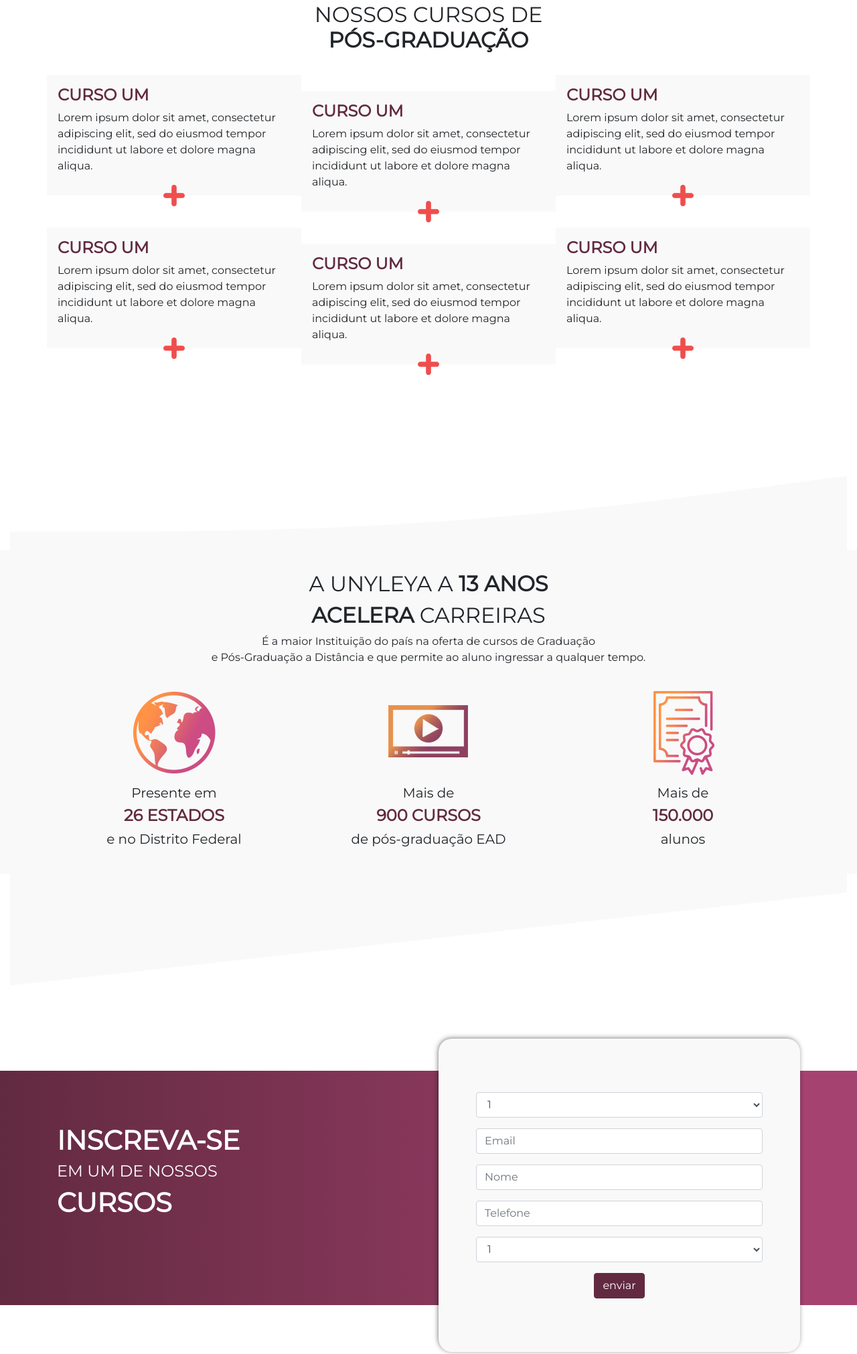
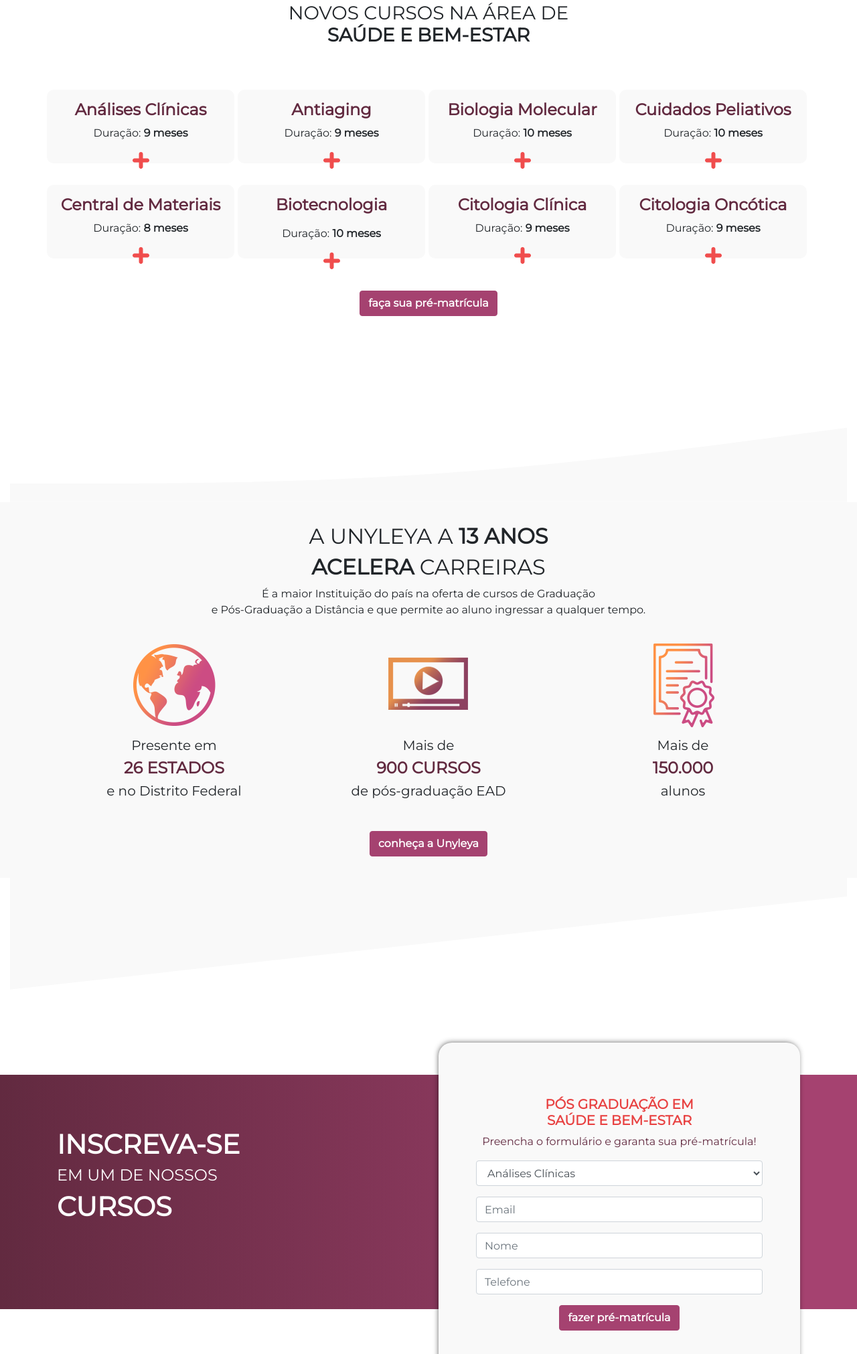
Before and after one commit to larissa-oliveira/unyleya-teste, a plain HTML site: page index.html in a window 1280 px wide. Shown: the part 694-2716 px from the top of the page at 67% size. Drawn offline with nearby package versions, Linux system fonts and the light colour scheme.

Commit message:
ultimos ajustes

```diff
--- a/css/main.css
+++ b/css/main.css
@@ -3,86 +3,97 @@
 *{
     font-family: 'Montserrat', sans-serif;
 }
-
 body{
     background-color: #ffffff;
 }
-
+.nav-link{
+    color: #622a40;
+    font-weight: 700;
+}
 .carousel-caption{
     text-align: right;
     top: 10rem;
     right: 10%;
 }
-
 .carousel-caption h4{
     font-weight: 700;
 }
-
 .btn-light {
     color: #fff;
-    background-color: #622a40;
-    border-color: #622a40;
+    background-color: #a54270;
+    border-color: #a54270;
+    font-weight: 700;
 }
-
 #novos-cursos{
     margin-top: 5rem;
 }
-
 .curso{
     background-color: #f9f9f9;
-    padding: 1rem;
+    padding: 1rem .5rem;
     margin-bottom: .5rem;
-    height: 180px;
+    height: 110px;
+    text-align: center;
+    margin-right: 5px;
+    border-radius: 10px;
 }
-
-.curso-meio{
+.curso-baixo{
     background-color: #f9f9f9;
     padding: 1rem;
     margin-top: 1.5rem;
-    height: 180px;
+    height: 110px;
+    text-align: center;
+    margin-right: 5px;
+    border-radius: 10px;
+    padding: 1rem .5rem;
 }
-
-.curso h4, .curso-meio h4{
+.curso h4, .curso-baixo h4{
     color: #622a40;
     font-weight: 700;
 }
+.plus{
+    transition: transform .2s;
+}
+.plus:hover {
+    transform: scale(1.1);
+    cursor: pointer;
+}
+#linha-cursos-1{
+    margin-top: 3.5rem;
+}
 
-#linha-cursos-1, #linha-cursos-2{
+ #linha-cursos-2, #linha-cursos-3{
     margin-top: 1.5rem;
 }
-
 #sobre-unyleya{
     background-color: #f9f9f9;
     padding: 2rem 0 2rem 0;
 }
-
 #sobre-unyleya h4{
     color: #622a40;
     font-weight: 700;
 }
-
+.btn-conheca{
+    margin-top: 2.5rem;
+}
 #wave-top > svg, #wave-bottom > svg{
     display: block;
     margin: 0;
     padding: 0;
+}
 
-}
 #cta{
     margin-top: 1rem;
     background: rgb(2,0,36);
     background: linear-gradient(90deg, rgba(2,0,36,1) 0%, rgba(98,42,64,1) 0%, rgba(165,66,112,1) 92%);
     height: 350px;
 }
-
 .txt-cta{
     color: #ffffff;
     margin: 5rem 0 5rem 0;
 }
-
 .txt-cta h1{
     font-weight: 700;
 }
-
 form{
     background-color: #f9f9f9;
     border-radius: 20px;
@@ -94,8 +105,20 @@ form{
     box-shadow: -1px -1px 8px -2px rgba(0,0,0,0.76);
 }
 
+form h5{
+    color: #e84242;
+    font-weight: 600;
+    text-transform: uppercase;
+}
+
+form p{
+    color: #622a40;
+}
+
 #footer{
     background-color: #f9f9f9;
-    height: 100px;
-    margin-top: 5rem;
+    height: 50px;
+    margin-top: 10rem;
+    padding-top: 1rem;
+    display: block;
 }
--- a/index.html
+++ b/index.html
@@ -1,20 +1,41 @@
 <!DOCTYPE html>
 <html lang="en">
+
 <head>
     <meta charset="UTF-8">
     <meta name="viewport" content="width=device-width, initial-scale=1.0">
     <meta http-equiv="X-UA-Compatible" content="ie=edge">
 
-    <link rel="stylesheet" href="https://stackpath.bootstrapcdn.com/bootstrap/4.4.0/css/bootstrap.min.css" integrity="sha384-SI27wrMjH3ZZ89r4o+fGIJtnzkAnFs3E4qz9DIYioCQ5l9Rd/7UAa8DHcaL8jkWt" crossorigin="anonymous">
+    <link rel="stylesheet" href="https://stackpath.bootstrapcdn.com/bootstrap/4.4.0/css/bootstrap.min.css"
+        integrity="sha384-SI27wrMjH3ZZ89r4o+fGIJtnzkAnFs3E4qz9DIYioCQ5l9Rd/7UAa8DHcaL8jkWt" crossorigin="anonymous">
     <link rel="stylesheet" href="css/main.css">
     <title>Faculdade Unyleya</title>
 </head>
+
 <body>
     <header class="container-fluid">
-        <nav class="navbar navbar-light bg-light">
+        <nav class="navbar sticky-top navbar-light bg-light navbar-expand-lg">
             <a class="navbar-brand" href="#">
                 <img src="img/logo-unyleya.png" width="200" height="70" class="d-inline-block align-top" alt="">
             </a>
+
+            <button class="navbar-toggler" type="button" data-toggle="collapse" data-target="#navbarTogglerDemo01" aria-controls="navbarText" aria-expanded="false" aria-label="Toggle navigation">
+                <span class="navbar-toggler-icon"></span>
+            </button>
+
+            <div class="collapse navbar-collapse justify-content-end" id="navbarTogglerDemo01">
+            <ul class="nav">
+                <li class="nav-item">
+                    <a class="nav-link" href="#novos-cursos">CURSOS</a>
+                </li>
+                <li class="nav-item">
+                    <a class="nav-link" href="#sobre-unyleya">A UNYLEYA</a>
+                </li>
+                <li class="nav-item">
+                    <a class="nav-link" href="#cta">INSCREVA-SE</a>
+                </li>
+            </ul>
+        </div>
         </nav>
     </header>
 
@@ -24,12 +45,12 @@
                 <div class="carousel-item active">
                     <img src="img/bg-slide.png" class="d-block w-100" alt="...">
                 </div>
-                      <div class="carousel-caption d-none d-md-block">
+                <div class="carousel-caption d-md-block">
                     <h4>PÓS-GRADUAÇÃO UNYLEYA</h4>
                     <h1>Conheça os novos</h1>
                     <h1>cursos na área da</h1>
                     <h1>saúde.</h1>
-                            <button type="button" class="btn btn-light">conheça ></button>
+                    <a class="btn btn-light" href="#cta">escolha um curso</a>
                 </div>
             </div>
         </div>
@@ -39,71 +60,79 @@
         <div class="container">
             <div class="row">
                 <div class="col-md">
-                <h2 class="text-center">
-                    NOSSOS CURSOS DE<br>
-                    <strong>PÓS-GRADUAÇÃO</strong>
-                </h2>
+                    <h3 class="text-center">
+                        NOVOS CURSOS NA ÁREA DE<br>
+                        <strong>SAÚDE E BEM-ESTAR</strong>
+                    </h3>
                 </div>
             </div>
             <div id="linha-cursos-1">
                 <div class="row">
                     <div class="col-md curso">
-                            <h4>CURSO UM</h4>
-                            <p> Lorem ipsum dolor sit amet, consectetur
-                                adipiscing elit, sed do eiusmod tempor incididunt ut labore et dolore magna aliqua.
-                            </p>
-                            <img src="img/add.svg" width="32px" alt="" class="mx-auto d-block">
-                        </div>
-                        <div class="col-md curso-meio">
-                            <h4>CURSO UM</h4>
-                                <p> Lorem ipsum dolor sit amet, consectetur
-                                    adipiscing elit, sed do eiusmod tempor incididunt ut labore et dolore magna aliqua.
-                                </p>
-                                <img src="img/add.svg" width="32px" alt="" class="mx-auto d-block">
+                        <h4>Análises Clínicas</h4>
+                        <p>Duração: <strong>9 meses</strong></p>
+                        <img src="img/add.svg" width="25px" alt="" class="mx-auto d-block plus">
                     </div>
                     <div class="col-md curso">
-                                <h4>CURSO UM</h4>
-                                <p> Lorem ipsum dolor sit amet, consectetur
-                                        adipiscing elit, sed do eiusmod tempor incididunt ut labore et dolore magna aliqua.
-                                    </p>
-                                <img src="img/add.svg" width="32px" alt="" class="mx-auto d-block">
+                        <h4>Antiaging</h4>
+                        <p>Duração: <strong>9 meses</strong></p>
+                        <img src="img/add.svg" width="25px" alt="" class="mx-auto d-block plus">
+                    </div>
+                    <div class="col-md curso">
+                        <h4>Biologia Molecular</h4>
+                        <p>Duração: <strong>10 meses</strong></p>
+                        <img src="img/add.svg" width="25px" alt="" class="mx-auto d-block plus">
+                    </div>
+                    <div class="col-md curso">
+                        <h4>Cuidados Peliativos</h4>
+                        <p>Duração: <strong>10 meses</strong></p>
+                        <img src="img/add.svg" width="25px" alt="" class="mx-auto d-block plus">
                     </div>
                 </div>
             </div>
 
-
             <div id="linha-cursos-2">
                 <div class="row">
                     <div class="col-md curso">
-                                <h4>CURSO UM</h4>
-                                <p> Lorem ipsum dolor sit amet, consectetur
-                                    adipiscing elit, sed do eiusmod tempor incididunt ut labore et dolore magna aliqua.
-                                </p>
-                                <img src="img/add.svg" width="32px" alt="" class="mx-auto d-block">
-                            </div>
-                            <div class="col-md curso-meio">
-                                <h4>CURSO UM</h4>
-                                    <p> Lorem ipsum dolor sit amet, consectetur
-                                        adipiscing elit, sed do eiusmod tempor incididunt ut labore et dolore magna aliqua.
-                                    </p>
-                                    <img src="img/add.svg" width="32px" alt="" class="mx-auto d-block">
+                        <h4>Central de Materiais</h4>
+                        <p>Duração: <strong>8 meses</strong></p>
+                        <img src="img/add.svg" width="25px" alt="" class="mx-auto d-block plus">
                     </div>
                     <div class="col-md curso">
-                                    <h4>CURSO UM</h4>
-                                    <p> Lorem ipsum dolor sit amet, consectetur
-                                            adipiscing elit, sed do eiusmod tempor incididunt ut labore et dolore magna aliqua.
-                                        </p>
-                                    <img src="img/add.svg" width="32px" alt="" class="mx-auto d-block">
+                        <h4>Biotecnologia</h4>
+                        <p></p>Duração: <strong>10 meses</strong></p>
+                        <img src="img/add.svg" width="25px" alt="" class="mx-auto d-block plus">
+                    </div>
+                    <div class="col-md curso">
+                        <h4>Citologia Clínica</h4>
+                        <p>Duração: <strong>9 meses</strong></p>
+                        <img src="img/add.svg" width="25px" alt="" class="mx-auto d-block plus">
+                    </div>
+                    <div class="col-md curso">
+                            <h4>Citologia Oncótica</h4>
+                            <p>Duração: <strong>9 meses</strong></p>
+                            <img src="img/add.svg" width="25px" alt="" class="mx-auto d-block plus">
                         </div>
                 </div>
             </div>
+
+            <div class="row">
+                <div class="col text-center">
+                    <a class="btn btn-light btn-conheca" href="#cta">faça sua pré-matrícula</a>
+                </div>
+            </div>
+
         </div>
     </section>
 
     <section id="wave-top" class="container-fluid">
         <div class="row">
             <div class="col">
-                <svg xmlns="http://www.w3.org/2000/svg" viewBox="0 0 1440 320"><path fill="#f9f9f9" fill-opacity="1" d="M0,288L120,288C240,288,480,288,720,272C960,256,1200,224,1320,208L1440,192L1440,320L1320,320C1200,320,960,320,720,320C480,320,240,320,120,320L0,320Z"></path></svg>
+                <svg xmlns="http://www.w3.org/2000/svg" viewBox="0 0 1440 320">
+                    <path fill="#f9f9f9" fill-opacity="1"
+                        d="M0,288L120,288C240,288,480,288,720,272C960,256,1200,224,1320,208L1440,192L1440,320L1320,320C1200,320,960,320,720,320C480,320,240,320,120,320L0,320Z">
+                    </path>
+                </svg>
             </div>
         </div>
     </section>
@@ -142,6 +171,12 @@
                     <h5>alunos</h5>
                 </div>
             </div>
+
+            <div class="row">
+                <div class="col text-center">
+                        <button class="btn btn-light btn-conheca">conheça a Unyleya</button>
+                </div>
+            </div>
         </div>
     </section>
 
@@ -166,13 +201,21 @@
 
                 <div class="col-md">
                     <form>
+                        <h5 class="text-center">Pós Graduação em <br >Saúde e Bem-Estar</h5>
+                        <p class="text-center">
+                            Preencha o formulário e garanta sua pré-matrícula!
+                        </p>
                         <div class="form-group">
-                                  <select class="form-control" id="exampleFormControlSelect1" placeholder="Selecione um curso">
-                                    <option>1</option>
-                                    <option>2</option>
-                                    <option>3</option>
-                                    <option>4</option>
-                                    <option>5</option>
+                            <select class="form-control" id="exampleFormControlSelect1"
+                                placeholder="Selecione um curso">
+                                <option>Análises Clínicas</option>
+                                <option>Antiaging</option>
+                                <option>Biologia Molecular</option>
+                                <option>Cuidados Peliativos</option>
+                                <option>Central de Materiais</option>
+                                <option>Biotecnologia</option>
+                                <option>Citologia Clínica</option>
+                                <option>Citologia Oncótica</option>
                             </select>
                         </div>
                         <div class="form-group">
@@ -182,19 +225,11 @@
                             <input type="text" placeholder="Nome" class="form-control" id="exampleFormControlInput1">
                         </div>
                         <div class="form-group">
-                                    <input type="text" placeholder="Telefone" class="form-control" id="exampleFormControlInput1">
-                                </div>
-                                <div class="form-group">
-                                        <select class="form-control" id="exampleFormControlSelect1" placeholder="Selecione um curso">
-                                          <option>1</option>
-                                          <option>2</option>
-                                          <option>3</option>
-                                          <option>4</option>
-                                          <option>5</option>
-                                        </select>
+                            <input type="text" placeholder="Telefone" class="form-control"
+                                id="exampleFormControlInput1">
                         </div>
                         <div class="text-center">
-                            <button type="submit" class="btn btn-light">enviar</button>
+                            <button type="submit" class="btn btn-light">fazer pré-matrícula</button>
                         </div>
                     </form>
                 </div>
@@ -202,11 +237,11 @@
         </div>
     </section>
 
-    <section id="footer" class="container-fluid">
+    <section id="footer" class="container-fluid sticky-bottom">
         <div class="container">
             <div class="row">
                 <div class="col-md">
-
+                    <h6>Faculdade Unyleya. Todos os direitos reservados.</h6>
                 </div>
                 <div class="col-md"></div>
             </div>
@@ -214,8 +249,15 @@
 
     </section>
 
-    <script src="https://code.jquery.com/jquery-3.4.1.slim.min.js" integrity="sha384-J6qa4849blE2+poT4WnyKhv5vZF5SrPo0iEjwBvKU7imGFAV0wwj1yYfoRSJoZ+n" crossorigin="anonymous"></script>
-    <script src="https://cdn.jsdelivr.net/npm/popper.js@1.16.0/dist/umd/popper.min.js" integrity="sha384-Q6E9RHvbIyZFJoft+2mJbHaEWldlvI9IOYy5n3zV9zzTtmI3UksdQRVvoxMfooAo" crossorigin="anonymous"></script>
-    <script src="https://stackpath.bootstrapcdn.com/bootstrap/4.4.1/js/bootstrap.min.js" integrity="sha384-wfSDF2E50Y2D1uUdj0O3uMBJnjuUD4Ih7YwaYd1iqfktj0Uod8GCExl3Og8ifwB6" crossorigin="anonymous"></script>
+    <script src="https://code.jquery.com/jquery-3.4.1.slim.min.js"
+        integrity="sha384-J6qa4849blE2+poT4WnyKhv5vZF5SrPo0iEjwBvKU7imGFAV0wwj1yYfoRSJoZ+n"
+        crossorigin="anonymous"></script>
+    <script src="https://cdn.jsdelivr.net/npm/popper.js@1.16.0/dist/umd/popper.min.js"
+        integrity="sha384-Q6E9RHvbIyZFJoft+2mJbHaEWldlvI9IOYy5n3zV9zzTtmI3UksdQRVvoxMfooAo"
+        crossorigin="anonymous"></script>
+    <script src="https://stackpath.bootstrapcdn.com/bootstrap/4.4.1/js/bootstrap.min.js"
+        integrity="sha384-wfSDF2E50Y2D1uUdj0O3uMBJnjuUD4Ih7YwaYd1iqfktj0Uod8GCExl3Og8ifwB6"
+        crossorigin="anonymous"></script>
 </body>
+
 </html>
```
Lines whose indentation alone changed are shown as unchanged.
